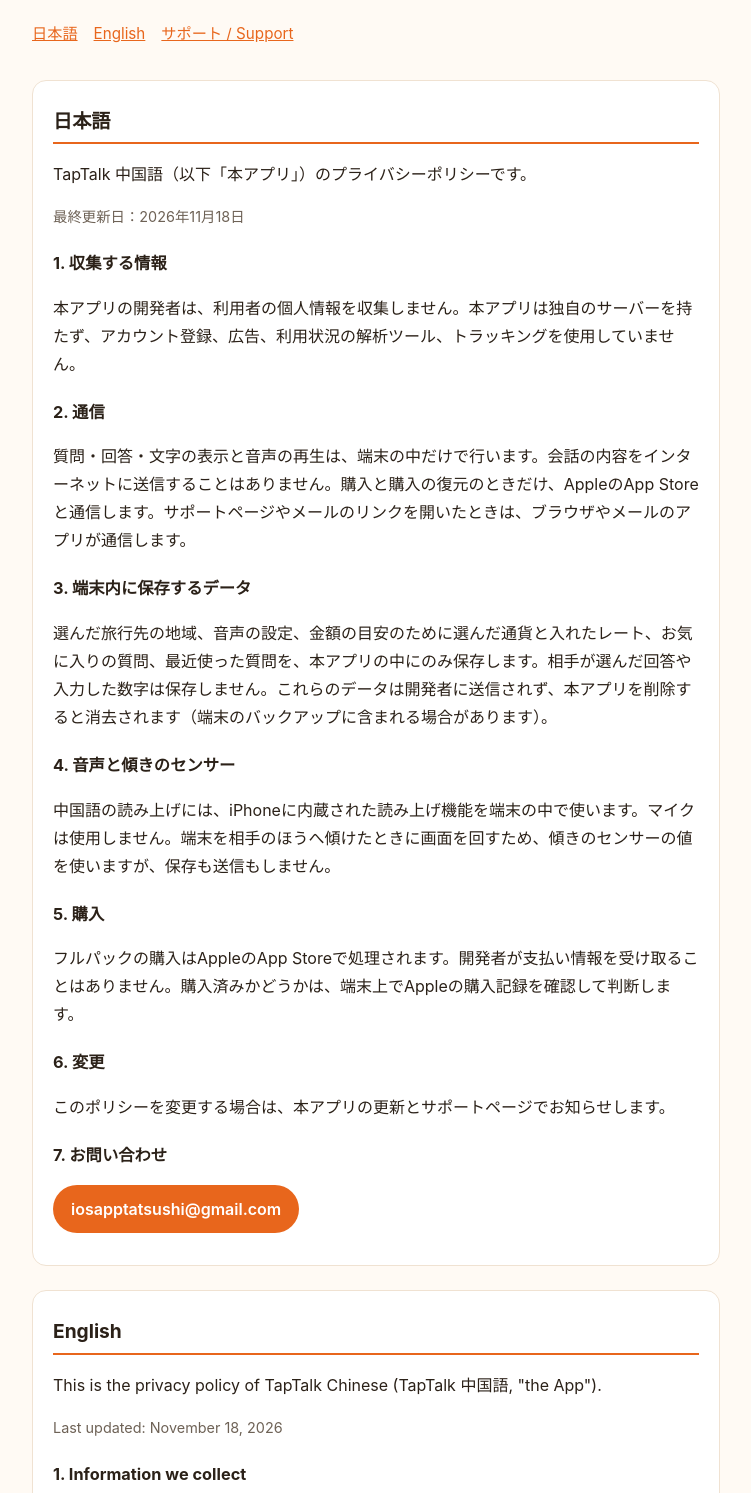
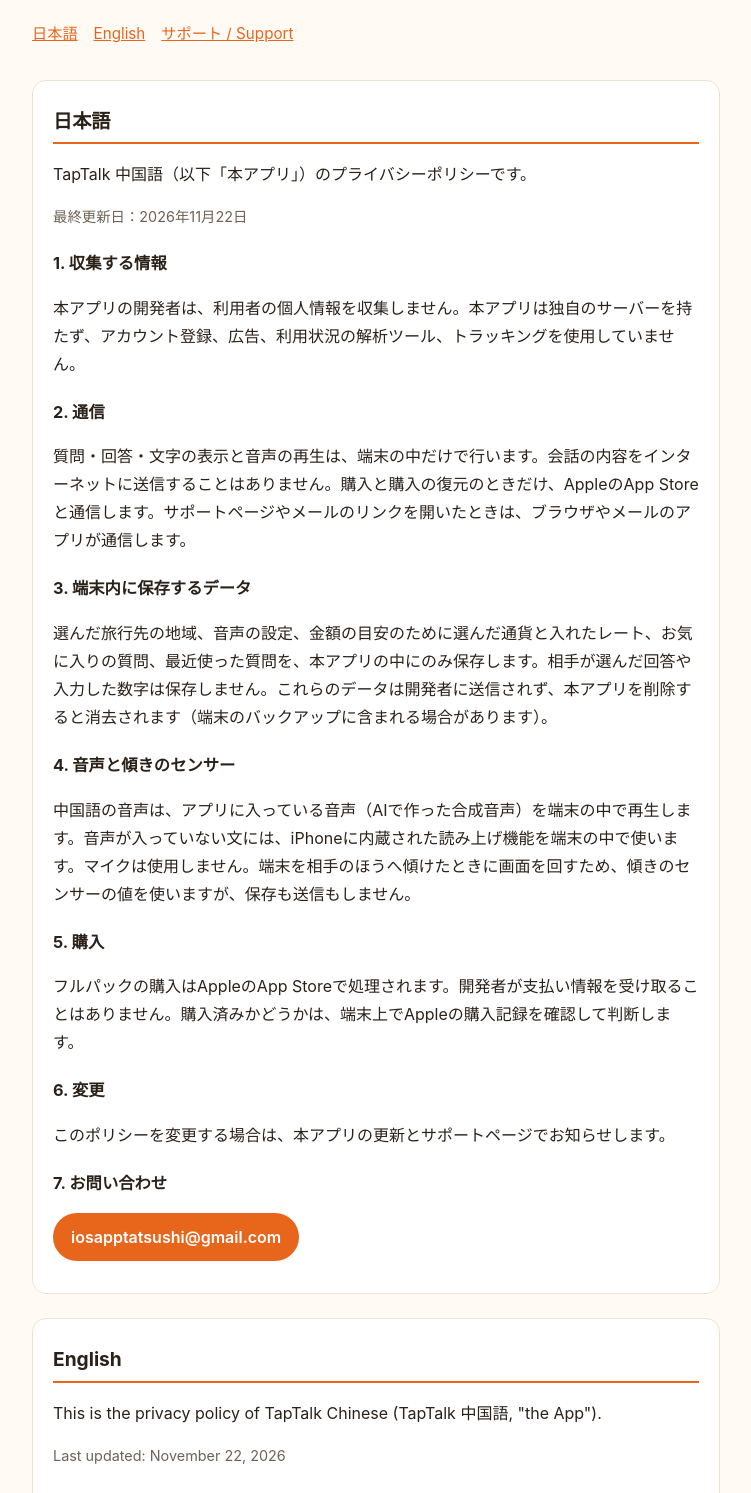
Before and after one commit to Tatsushi392/Tatsushi392.github.io, a plain HTML site: page taptalk/privacy.html in a window 1280 px wide. Shown: the part 107-1600 px from the top of the page, without its empty margins (264-1015 px from the left). Drawn offline with Linux system fonts and the light colour scheme.

Commit message:
TapTalk 中国語: privacy policy section 4 describes built-in AI audio
Co-Authored-By: Claude Opus 5.5 <noreply@anthropic.com>

```diff
--- a/taptalk/privacy.html
+++ b/taptalk/privacy.html
@@ -25,7 +25,7 @@
   <section id="ja">
     <h2>日本語</h2>
     <p>TapTalk 中国語（以下「本アプリ」）のプライバシーポリシーです。</p>
-    <p class="updated">最終更新日：2026年11月18日</p>
+    <p class="updated">最終更新日：2026年11月22日</p>
 
     <h3>1. 収集する情報</h3>
     <p>本アプリの開発者は、利用者の個人情報を収集しません。本アプリは独自のサーバーを持たず、アカウント登録、広告、利用状況の解析ツール、トラッキングを使用していません。</p>
@@ -37,7 +37,7 @@
     <p>選んだ旅行先の地域、音声の設定、金額の目安のために選んだ通貨と入れたレート、お気に入りの質問、最近使った質問を、本アプリの中にのみ保存します。相手が選んだ回答や入力した数字は保存しません。これらのデータは開発者に送信されず、本アプリを削除すると消去されます（端末のバックアップに含まれる場合があります）。</p>
 
     <h3>4. 音声と傾きのセンサー</h3>
-    <p>中国語の読み上げには、iPhoneに内蔵された読み上げ機能を端末の中で使います。マイクは使用しません。端末を相手のほうへ傾けたときに画面を回すため、傾きのセンサーの値を使いますが、保存も送信もしません。</p>
+    <p>中国語の音声は、アプリに入っている音声（AIで作った合成音声）を端末の中で再生します。音声が入っていない文には、iPhoneに内蔵された読み上げ機能を端末の中で使います。マイクは使用しません。端末を相手のほうへ傾けたときに画面を回すため、傾きのセンサーの値を使いますが、保存も送信もしません。</p>
 
     <h3>5. 購入</h3>
     <p>フルパックの購入はAppleのApp Storeで処理されます。開発者が支払い情報を受け取ることはありません。購入済みかどうかは、端末上でAppleの購入記録を確認して判断します。</p>
@@ -52,7 +52,7 @@
   <section id="en">
     <h2>English</h2>
     <p>This is the privacy policy of TapTalk Chinese (TapTalk 中国語, "the App").</p>
-    <p class="updated">Last updated: November 18, 2026</p>
+    <p class="updated">Last updated: November 22, 2026</p>
 
     <h3>1. Information we collect</h3>
     <p>The developer of the App does not collect any personal information. The App has no server of its own and uses no account registration, advertising, analytics, or tracking.</p>
@@ -64,7 +64,7 @@
     <p>The App stores your selected travel region, audio settings, the currency and exchange rates you enter for estimates, favorite questions, and recently used questions only within the App. It does not store the answers the other person chooses or the numbers they enter. This data is never sent to the developer and is deleted when you delete the App (it may be included in your device backups).</p>
 
     <h3>4. Audio and motion sensor</h3>
-    <p>Chinese speech uses the text-to-speech voices built into your iPhone, on the device. The App does not use the microphone. The App reads the tilt (motion) sensor to rotate the screen when you tilt the iPhone toward the other person; these values are neither stored nor sent.</p>
+    <p>Chinese speech plays audio included in the App (AI-generated synthetic voices) on the device. For any sentence without included audio, the App uses the text-to-speech voices built into your iPhone, on the device. The App does not use the microphone. The App reads the tilt (motion) sensor to rotate the screen when you tilt the iPhone toward the other person; these values are neither stored nor sent.</p>
 
     <h3>5. Purchases</h3>
     <p>The Full Pack purchase is processed by Apple's App Store. The developer does not receive your payment information. Whether you own the Full Pack is determined on your device from Apple's purchase records.</p>
```
